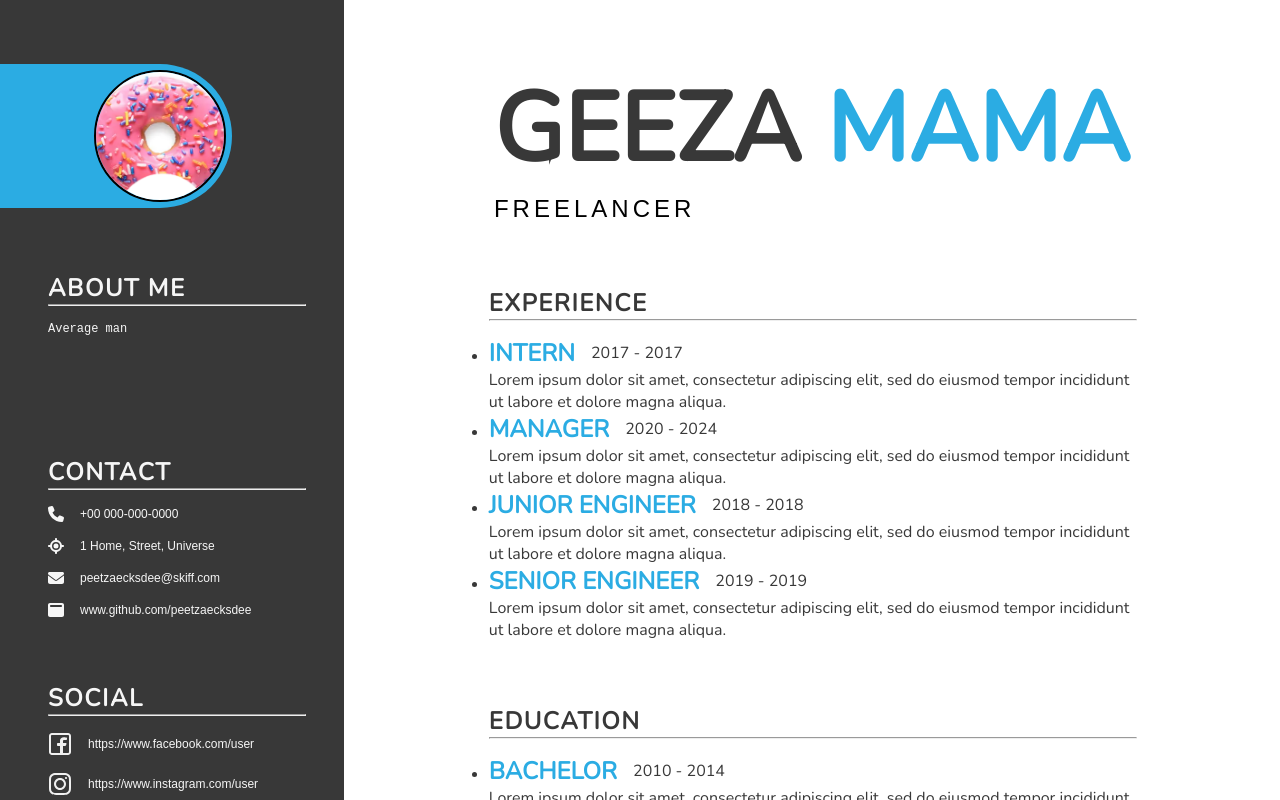
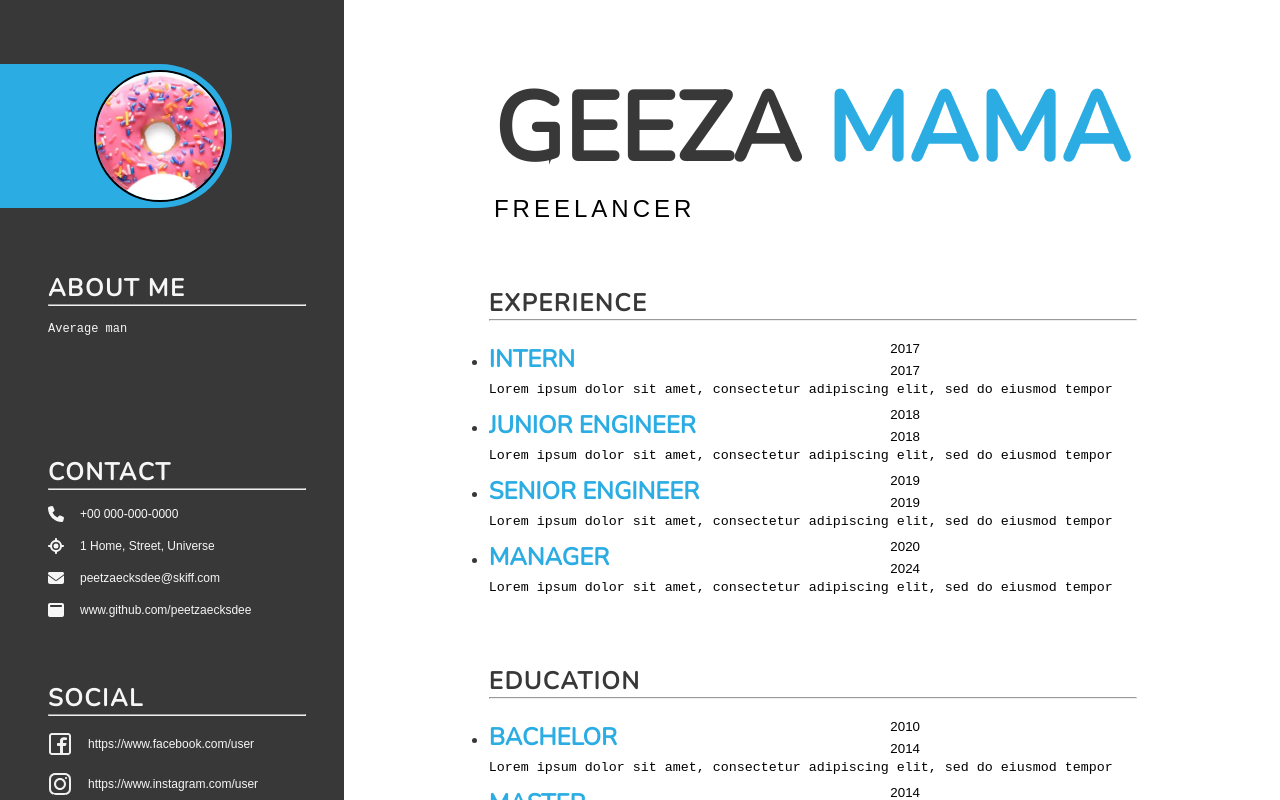
Before and after one commit to peetzaecksdee/TOP-CV-Application, a React (Vite) app: page / in a window 1280 px wide. Built offline with nearby package versions, Linux system fonts and the light colour scheme.

Commit message:
feat: Finished Experience

```diff
--- a/src/App.css
+++ b/src/App.css
@@ -142,6 +142,7 @@ input[type='file'] {
 }
 
 .nav-title {
+	font-family: 'Nunito';
 	font-size: 1.5rem;
 	font-weight: bold;
 }
--- a/src/components/Main/Experience.jsx
+++ b/src/components/Main/Experience.jsx
@@ -37,9 +37,9 @@ let experiences = [
 function sortFormula(experience1, experience2) {
 	return (
 		experience1.yearStart +
-		Math.abs(experience1.yearEnd - experience1.yearStart) -
-		experience2.yearStart +
-		Math.abs(experience2.yearEnd - experience2.yearStart)
+		experience1.yearEnd -
+		experience1.yearStart -
+		(experience2.yearStart + experience2.yearEnd - experience2.yearStart)
 	);
 }
 
@@ -66,6 +66,24 @@ export default function Experience() {
 		]);
 	}
 
+	function handleChange(e, idx) {
+		setExperienceList(
+			experienceList
+				.map((experience, index) => {
+					if (index === idx) {
+						return {
+							...experience,
+							[e.target.name]: e.target.value,
+						};
+					}
+					return experience;
+				})
+				.sort((experience1, experience2) => {
+					return sortFormula(experience1, experience2);
+				})
+		);
+	}
+
 	return (
 		<Container header='experience' addBtn={handleAdd} className='black'>
 			<ul>
@@ -78,6 +96,7 @@ export default function Experience() {
 								title={experience.title}
 								content={experience.content}
 								onDelete={() => handleDelete(index)}
+								onChange={(e) => handleChange(e, index)}
 							/>
 						</li>
 					);
--- a/src/components/Utils/DateContent.jsx
+++ b/src/components/Utils/DateContent.jsx
@@ -1,14 +1,31 @@
-export default function DateContent({ yearStart, yearEnd, title, content, onDelete }) {
+export default function DateContent({
+	yearStart,
+	yearEnd,
+	title,
+	content,
+	onDelete,
+	onChange,
+}) {
 	return (
 		<>
 			<div className='content-container'>
-				<span className='nav-title blue'>{title.toUpperCase()}</span>
+				<input
+					className='nav-title blue'
+					name='title'
+					value={title.toUpperCase()}
+					onChange={onChange}
+				/>
 				<span>
-					{yearStart} - {yearEnd}
+					<input value={yearStart} onChange={onChange} name='yearStart' />{' '}
+					<input value={yearEnd} onChange={onChange} name='yearEnd' />
 				</span>
-				{<button className='delete' onClick={onDelete}>X</button>}
+				{
+					<button className='delete' onClick={onDelete}>
+						X
+					</button>
+				}
 			</div>
-			<span>{content}</span>
+			<textarea name='content' onChange={onChange} rows={1} value={content} />
 		</>
 	);
 }
```
